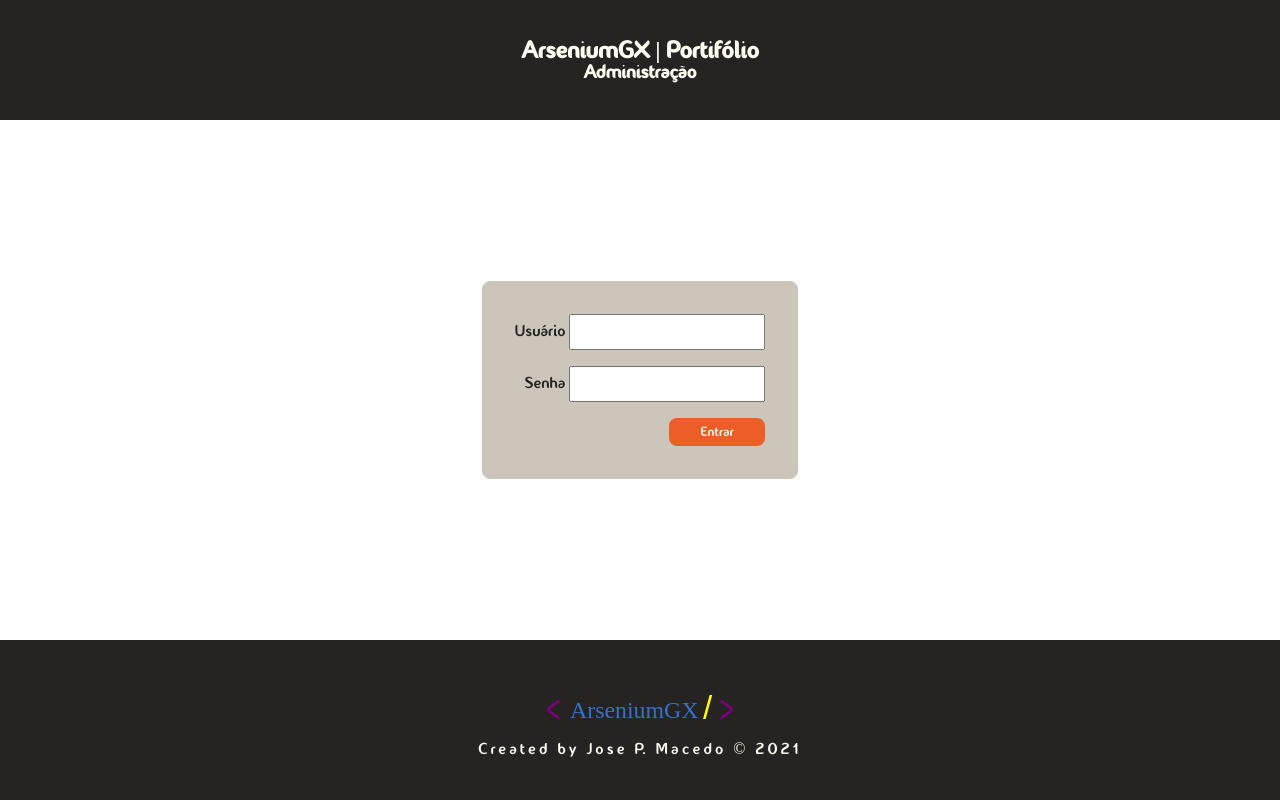
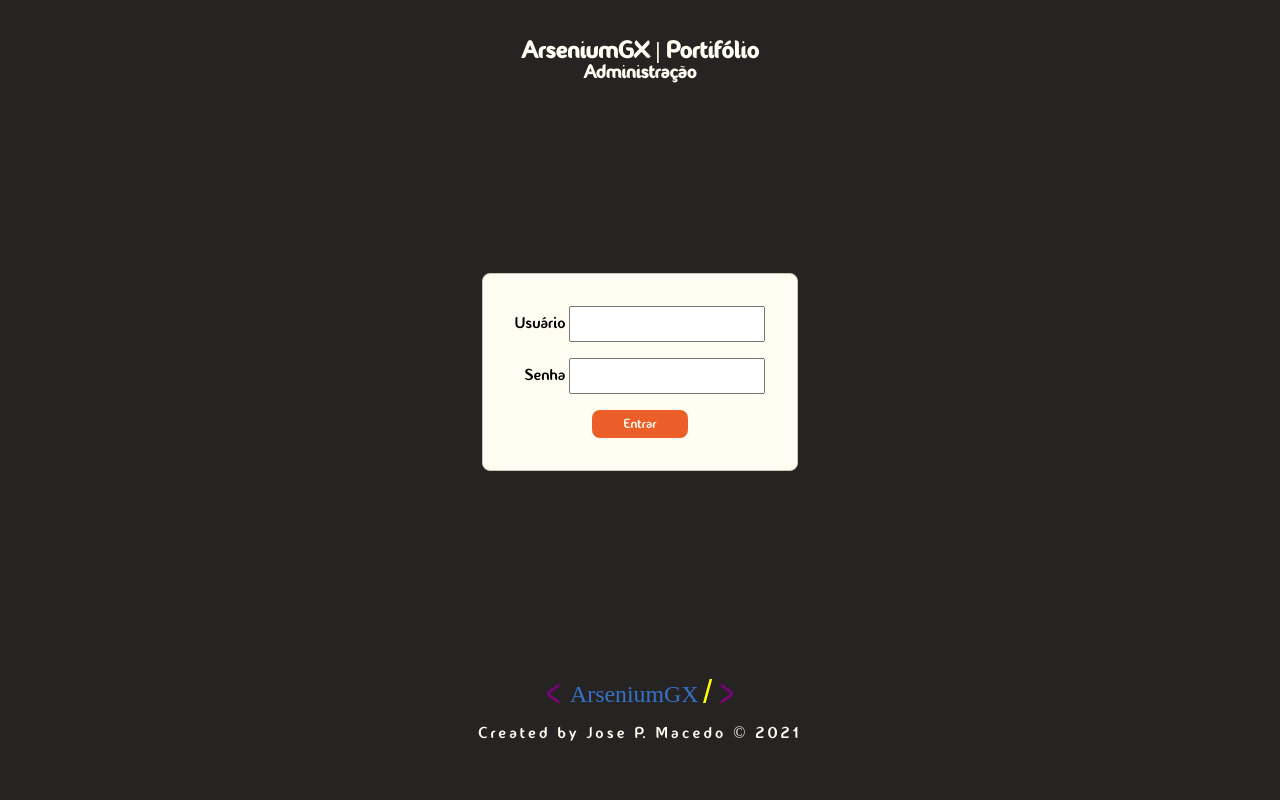
Before and after one commit to ArseniumGX/bluemer-modulo2, a Flask app: template semana4/templates/login.html in a window 1280 px wide. Run offline with Flask 2, Linux system fonts and the light colour scheme; the template is opened without the code that fills it, so the values that code supplies are empty.

Commit message:
atualizacao do css

```diff
--- a/semana4/static/css/login.css
+++ b/semana4/static/css/login.css
@@ -7,6 +7,10 @@
     margin: 0;
     padding: 0;
     font-family: Custom;
+}
+
+html{
+    background-color: #252422;
 }
 
 header{
@@ -20,7 +24,7 @@ header{
 }
 
 main{
-    height: 65vh;
+    height: 63vh;
     display: flex;
     flex-direction: column;
     align-items: center;
@@ -32,10 +36,9 @@ main h3{
 }
 
 main form{
-    background-color: #ccc5b9;
-    color: #252422;
     padding: 2rem;
     border: .1rem solid #ccc5b9;
+    background-color: #fffcf2;
     border-radius: 8px;
     display: flex;
     flex-direction: column;
@@ -52,6 +55,12 @@ main form div input{
     height: 2rem;
 }
 
+main form p{
+    align-self: center;
+    text-align: center;
+    color: #d9042b;
+}
+
 main form button{
     background-color: #eb5e28;
     color: #fffcf2;
@@ -60,9 +69,10 @@ main form button{
     border: none;
     border-radius: 8px;
     transition: .3s ease;
+    align-self: center;
 }
+main form button:hover{
 
-main form button:hover{
     background-color: #6320ee;
     color: #fffcf2;
     box-shadow: 0 0 .2rem #8075ff;
@@ -85,3 +95,11 @@ footer img{
 footer p{
     letter-spacing: .2rem;
 }
+
+hr{
+    border-color: #6320ee;
+    width: 50vw;
+    align-self: center;
+    margin: 0 auto;
+    border-radius: 12rem;
+}
```
